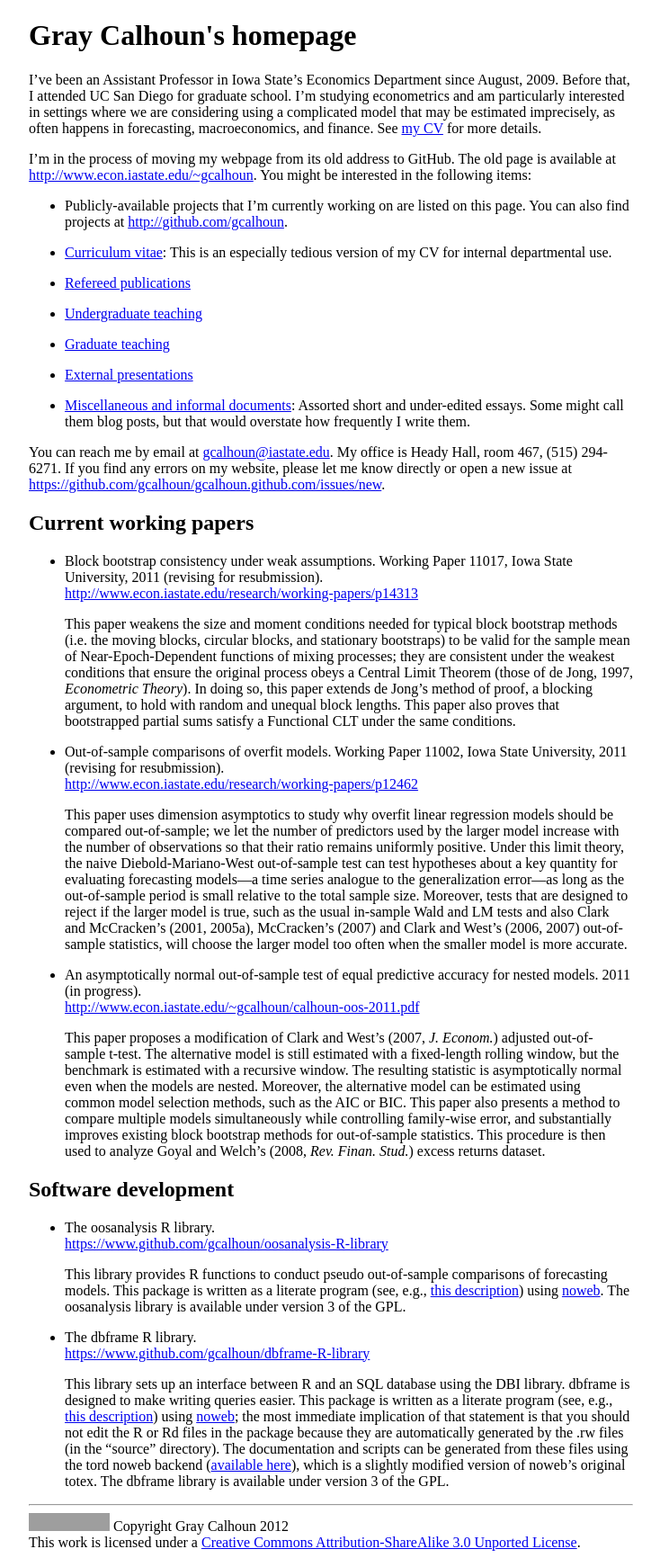
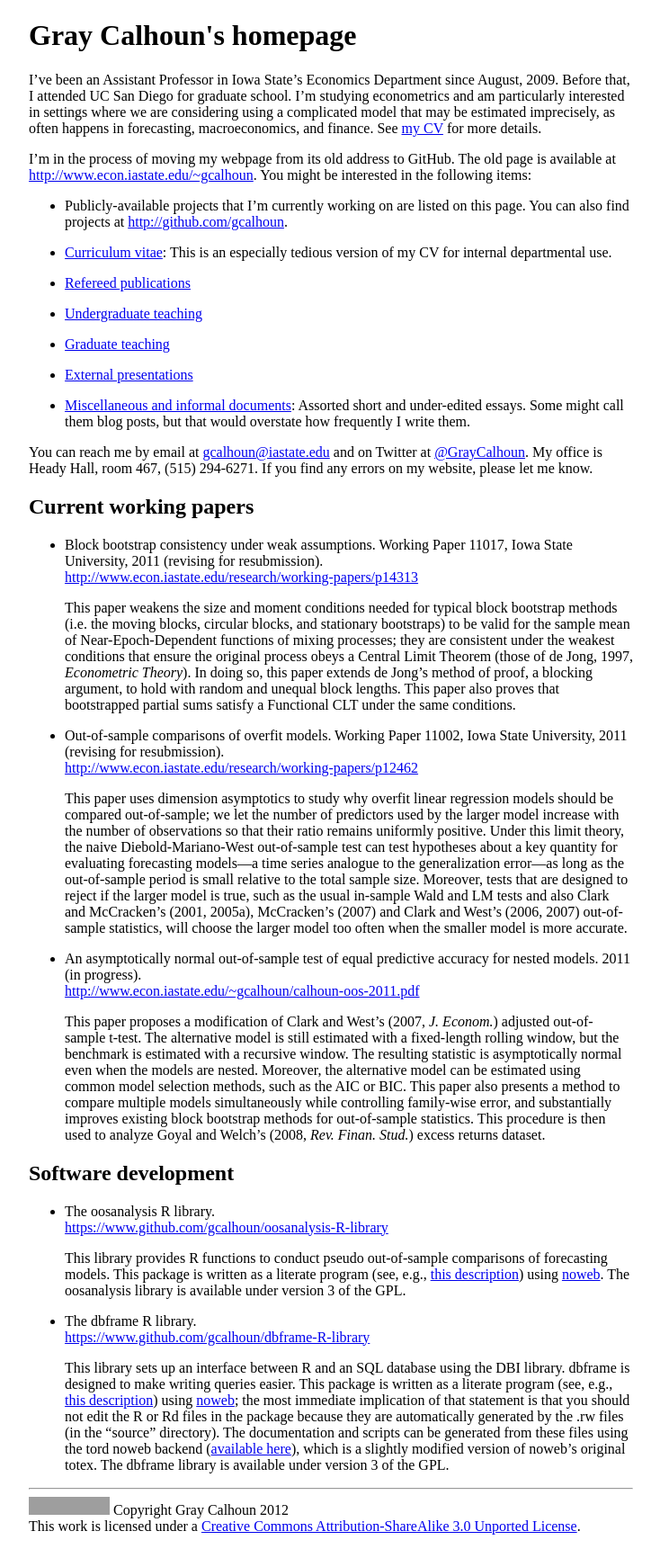
Before and after one commit to mmkuang/grayclhn.github.io, a Jekyll site: the page built from index.md, in a window 1280 px wide. Shown: the whole page at 90% size, without its empty margins (272-1006 px from the left). Built offline with Jekyll 4.4.1, drawn with Linux system fonts in a browser that asks for light colours; grey boxes are pictures that could not be loaded.

Commit message:
Updated contact info.
I've added my twitter account to the main page and I've removed the link
to issues, which doesn't work now that the repository is private.

```diff
--- a/index.md
+++ b/index.md
@@ -35,10 +35,10 @@
   short and under-edited essays.  Some might call them blog posts, but
   that would overstate how frequently I write them.
 
-You can reach me by email at <gcalhoun@iastate.edu>.  My office is
+You can reach me by email at <gcalhoun@iastate.edu> and on Twitter at
+[@GrayCalhoun](https://twitter.com/#!/GrayCalhoun).  My office is
 Heady Hall, room 467, (515) 294-6271.  If you find any errors on my
-website, please let me know directly or open a new issue at
-<https://github.com/gcalhoun/gcalhoun.github.com/issues/new>.
+website, please let me know.
 
 Current working papers
 ----------------------
```
